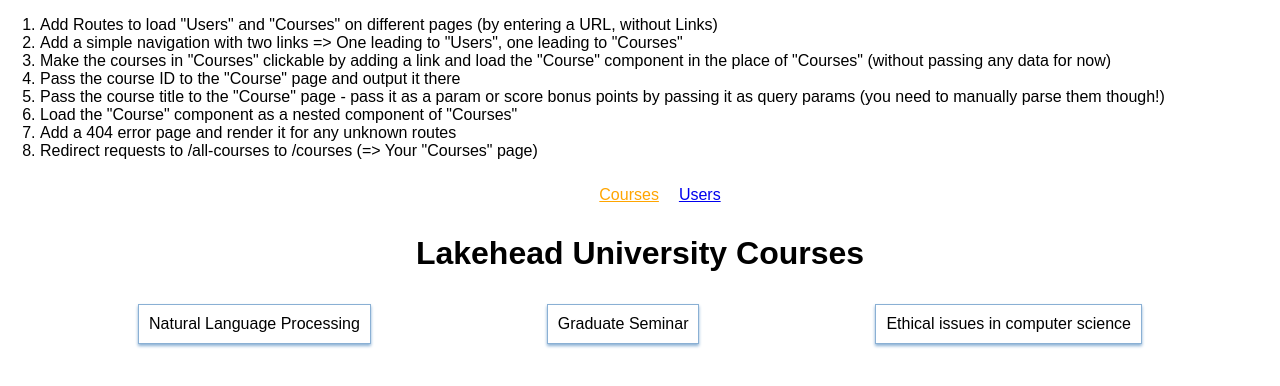
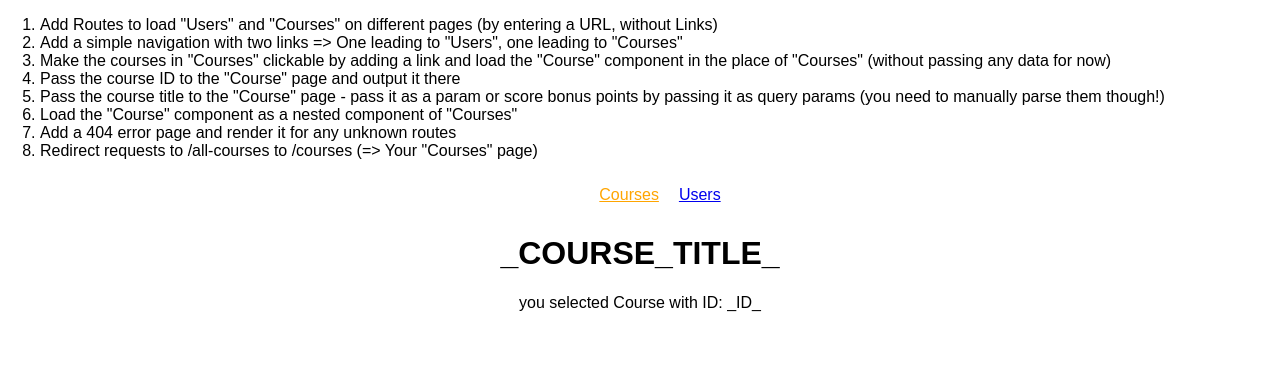
Before and after one commit to Nachiket75/ReactIntro, a React app: page /courses/course in a window 1280 px wide. Shown: the top 386 px of the page. Built offline with nearby package versions, Linux system fonts and the light colour scheme; a web font is replaced by a local one.

Commit message:
Adding course component and loading it in  /courses/course link

```diff
--- a/src/App.js
+++ b/src/App.js
@@ -1,8 +1,10 @@
 import React, { Component } from 'react';
-import {Route,NavLink} from 'react-router-dom';
+import {Route,NavLink,Switch} from 'react-router-dom';
 import Users from './containers/Users/Users'
 import Courses from './containers/Courses/Courses'
+import Course  from './containers/Course/Course'
 import classes from './index.css'
+
 class App extends Component {
   render() {
     return (
@@ -27,8 +29,14 @@ class App extends Component {
               </li>
             </ul>
           </nav>
-          <Route path="/courses" component={Courses}/>
-          <Route path="/users" component={Users}/>
+          {/* you can use exact keyword in /courses to avoid loading it while loading /courses/course link or you can use switch
+          statment with below ordering */}
+          <Switch>
+            <Route path="/users" component={Users}/>
+            <Route path="/courses/course" component={Course}/>
+            <Route path="/courses" component={Courses}/>
+          </Switch>
+
         </div>
     )
   }
--- a/src/containers/Course/Course.js
+++ b/src/containers/Course/Course.js
@@ -3,10 +3,13 @@ import React,{Component} from 'react'
 class Course extends Component{
     render(){
         return(
-            <div>
+            <div style={{textAlign:'center'}}>
                 <h1>_COURSE_TITLE_</h1>
                 <p>you selected Course with ID: _ID_</p>
             </div>
         )
     }
 }
+
+
+export default Course;
--- a/src/containers/Courses/Courses.js
+++ b/src/containers/Courses/Courses.js
@@ -1,5 +1,6 @@
 import React, {Component} from 'react';
 import classes from './Courses.css'
+import {NavLink} from 'react-router-dom';
 
 class Courses extends Component{
     state = {
@@ -16,7 +17,11 @@ class Courses extends Component{
                 <section className = {classes.Courses}>
                     {
                         this.state.courses.map(course => {
-                            return <article className={classes.Course} key={course.id}>{course.title}</article>
+                            return (
+                                <NavLink key={course.id} to={this.props.match.url+ "/course"}>
+                                    <article className={classes.Course} >{course.title}</article>
+                                </NavLink>
+                            )
                         })
                     }
                 </section>
```
